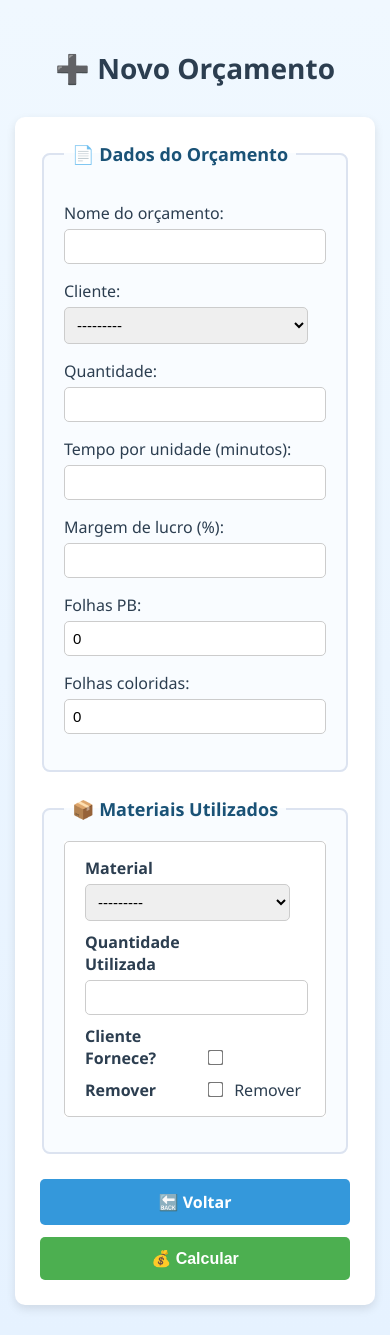
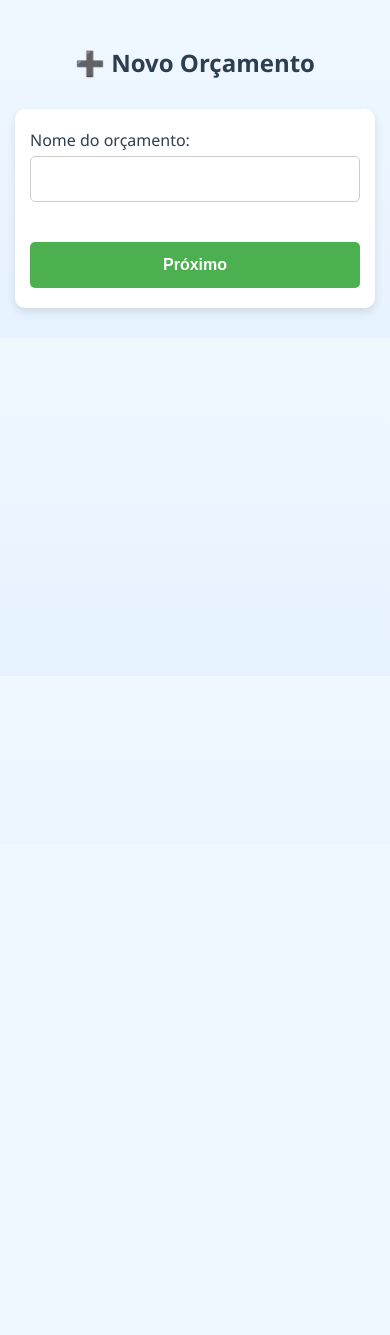
Before and after one commit to yarinsantanamartins/orcamento, a Django app: page /orcamentos/novo/ in a window 390 px wide. After the commit the page ends 317 px from the top, so only its background shows below. Run offline with Django 5.2, Linux system fonts and the light colour scheme; data comes from the database, SQL or seed files in the repository; both versions use the stored data as it was after the commit.

Commit message:
alteração templates

```diff
--- a/core/templates/core/novo_orcamento.html
+++ b/core/templates/core/novo_orcamento.html
@@ -2,6 +2,7 @@
 <html lang="pt-br">
 <head>
   <meta charset="UTF-8" />
+  <meta name="viewport" content="width=device-width, initial-scale=1.0">
   <title>➕ Novo Orçamento</title>
   <style>
     body {
@@ -28,23 +29,18 @@
       box-shadow: 0 4px 10px rgba(0,0,0,0.1);
     }
 
-    fieldset {
-      margin-bottom: 25px;
-      padding: 20px;
-      border: 2px solid #dce3f0;
-      border-radius: 8px;
-      background-color: #f9fcff;
+    .step {
+      display: none;
     }
 
-    legend {
-      font-weight: bold;
-      font-size: 18px;
-      color: #1a5276;
-      padding: 0 8px;
+    .step.active {
+      display: block;
     }
 
-    p {
-      margin-bottom: 15px;
+    fieldset {
+      border: none;
+      margin: 0;
+      padding: 0;
     }
 
     label {
@@ -55,28 +51,25 @@
     input[type="number"],
     select {
       width: 93%;
-      padding: 8px;
-      font-size: 15px;
+      padding: 10px;
+      font-size: 16px;
       border-radius: 5px;
       border: 1px solid #ccc;
       margin-top: 5px;
-    }
-
-    input[type="checkbox"] {
-      transform: scale(1.2);
-      margin-right: 8px;
+      margin-bottom: 20px;
     }
 
     table {
       width: 100%;
       border-collapse: collapse;
-      background: white;
+      margin-top: 20px;
     }
 
     th, td {
       padding: 10px;
       border: 1px solid #ddd;
       text-align: left;
+      font-size: 15px;
       vertical-align: middle;
     }
 
@@ -84,23 +77,23 @@
       background-color: #eaf3fc;
     }
 
-    /* Botões lado a lado */
     .btn-group {
       display: flex;
-      justify-content: center;
+      justify-content: space-between;
+      margin-top: 20px;
+      flex-wrap: wrap;
       gap: 10px;
-      margin-top: 20px;
     }
 
     .btn-voltar,
+    .btn-proximo,
     .btn-submit {
-      padding: 6px 16px;
-      font-size: 14px;
+      padding: 12px 16px;
+      font-size: 16px;
       border-radius: 5px;
-      min-width: 100px;
+      min-width: 120px;
       cursor: pointer;
       text-align: center;
-      text-decoration: none;
       font-weight: 600;
       transition: background-color 0.3s;
       border: none;
@@ -116,6 +109,14 @@
       background-color: #2c7acb;
     }
 
+    .btn-proximo {
+      background-color: #4CAF50;
+    }
+
+    .btn-proximo:hover {
+      background-color: #45a049;
+    }
+
     .btn-submit {
       background-color: #4CAF50;
     }
@@ -125,6 +126,22 @@
     }
 
     @media (max-width: 600px) {
+      h1 {
+        font-size: 24px;
+      }
+
+      form {
+        padding: 20px 15px;
+      }
+
+      input[type="text"],
+      input[type="number"],
+      select {
+        width: 92%;
+        font-size: 17px;
+        padding: 12px;
+      }
+
       table, thead, tbody, th, td, tr {
         display: block;
       }
@@ -144,6 +161,7 @@
         border: none;
         padding: 5px 10px;
         position: relative;
+        font-size: 16px;
       }
 
       td::before {
@@ -159,9 +177,10 @@
       }
 
       .btn-voltar,
+      .btn-proximo,
       .btn-submit {
         font-size: 16px;
-        padding: 12px 0;
+        padding: 14px 0;
         min-width: 100%;
       }
     }
@@ -175,29 +194,76 @@
   {% csrf_token %}
   {{ form.non_field_errors }}
 
-  <fieldset>
-    <legend>📄 Dados do Orçamento</legend>
+  <div class="step active">
+    <label>{{ form.nome.label_tag }}</label>
+    {{ form.nome }}
+    <div class="btn-group">
+      <button type="button" class="btn-proximo btn-proximo" onclick="nextStep()">Próximo</button>
+    </div>
+  </div>
 
-    <p>{{ form.nome.label_tag }}<br>{{ form.nome }}</p>
-    <p>{{ form.cliente.label_tag }}<br>{{ form.cliente }}</p>
-    <p>{{ form.quantidade.label_tag }}<br>{{ form.quantidade }}</p>
-    <p>{{ form.tempo_por_unidade.label_tag }}<br>{{ form.tempo_por_unidade }}</p>
-    <p>{{ form.margem_lucro.label_tag }}<br>{{ form.margem_lucro }}</p>
-    <p>{{ form.folhas_pb.label_tag }}<br>{{ form.folhas_pb }}</p>
-    <p>{{ form.folhas_coloridas.label_tag }}<br>{{ form.folhas_coloridas }}</p>
+  <div class="step">
+    <label>{{ form.cliente.label_tag }}</label>
+    {{ form.cliente }}
+    <div class="btn-group">
+      <button type="button" class="btn-voltar" onclick="prevStep()">Voltar</button>
+      <button type="button" class="btn-proximo" onclick="nextStep()">Próximo</button>
+    </div>
+  </div>
 
-    <p>
+  <div class="step">
+    <label>{{ form.quantidade.label_tag }}</label>
+    {{ form.quantidade }}
+    <div class="btn-group">
+      <button type="button" class="btn-voltar" onclick="prevStep()">Voltar</button>
+      <button type="button" class="btn-proximo" onclick="nextStep()">Próximo</button>
+    </div>
+  </div>
+
+  <div class="step">
+    <label>{{ form.tempo_por_unidade.label_tag }}</label>
+    {{ form.tempo_por_unidade }}
+    <div class="btn-group">
+      <button type="button" class="btn-voltar" onclick="prevStep()">Voltar</button>
+      <button type="button" class="btn-proximo" onclick="nextStep()">Próximo</button>
+    </div>
+  </div>
+
+  <div class="step">
+    <label>{{ form.margem_lucro.label_tag }}</label>
+    {{ form.margem_lucro }}
+    <div class="btn-group">
+      <button type="button" class="btn-voltar" onclick="prevStep()">Voltar</button>
+      <button type="button" class="btn-proximo" onclick="nextStep()">Próximo</button>
+    </div>
+  </div>
+
+  <div class="step">
+    <label>{{ form.folhas_pb.label_tag }}</label>
+    {{ form.folhas_pb }}
+    <label>{{ form.folhas_coloridas.label_tag }}</label>
+    {{ form.folhas_coloridas }}
+    <div class="btn-group">
+      <button type="button" class="btn-voltar" onclick="prevStep()">Voltar</button>
+      <button type="button" class="btn-proximo" onclick="nextStep()">Próximo</button>
+    </div>
+  </div>
+
+  <div class="step">
     <label>
       {{ form.materiais_cliente_fornece }}
       {{ form.materiais_cliente_fornece.label }}
     </label>
-    </p>
-  </fieldset>
+    <div class="btn-group">
+      <button type="button" class="btn-voltar" onclick="prevStep()">Voltar</button>
+      <button type="button" class="btn-proximo" onclick="nextStep()">Próximo</button>
+    </div>
+  </div>
 
+  <div class="step">
     <fieldset>
       <legend>📦 Materiais Utilizados</legend>
       {{ formset.management_form }}
-
       <table>
         <thead>
           <tr>
@@ -223,12 +289,41 @@
         </tbody>
       </table>
     </fieldset>
-
     <div class="btn-group">
-    <a href="{% url 'dashboard' %}" class="btn-voltar">🔙 Voltar</a>
+      <button type="button" class="btn-voltar" onclick="prevStep()">Voltar</button>
       <button type="submit" class="btn-submit">💰 Calcular</button>
+    </div>
   </div>
 </form>
 
+<script>
+  let currentStep = 0;
+  const steps = document.querySelectorAll(".step");
+
+  function showStep(index) {
+    steps.forEach((step, i) => {
+      step.classList.toggle("active", i === index);
+    });
+  }
+
+  function nextStep() {
+    if (currentStep < steps.length - 1) {
+      currentStep++;
+      showStep(currentStep);
+      window.scrollTo(0, 0);
+    }
+  }
+
+  function prevStep() {
+    if (currentStep > 0) {
+      currentStep--;
+      showStep(currentStep);
+      window.scrollTo(0, 0);
+    }
+  }
+
+  showStep(currentStep);
+</script>
+
 </body>
 </html>
```
Also changed, not shown: core/templates/core/cadastrar_produto.html (+70 -11 lines), core/templates/core/form.html (+52 -5 lines), core/templates/core/lista_orcamentos.html (+25 -6 lines), db.sqlite3. Lines whose indentation alone changed are shown as unchanged.
